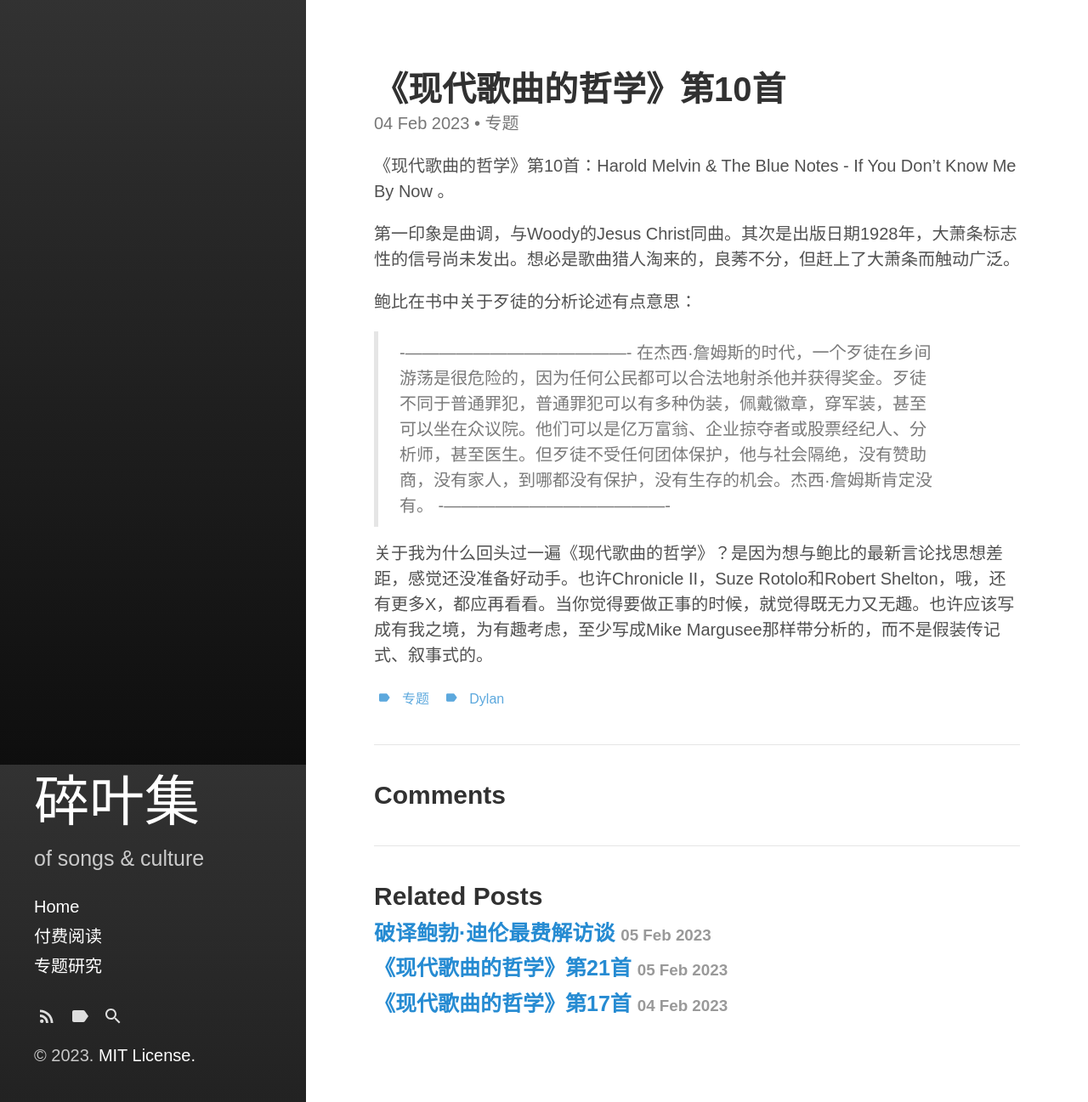
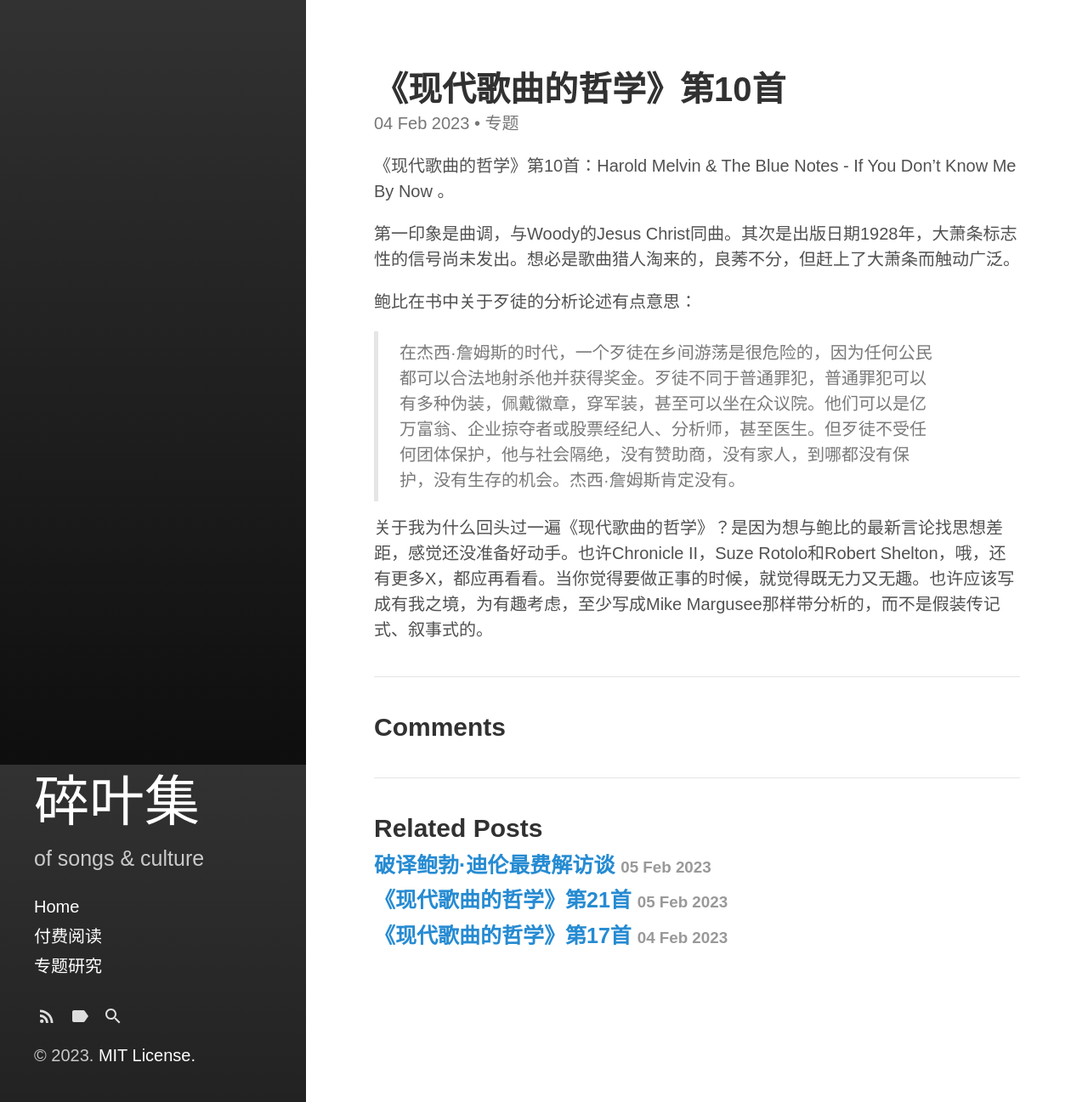
Before and after one commit to ukuz/ukuz.github.io, a Jekyll site: the page built from _posts/2023-02-04-philosophy-of-modern-song-10.md, in a window 1280 px wide and 1297 px high. Shown: the whole window at 85% size. Built offline with Jekyll 4.4.1, drawn with Linux system fonts in a browser that asks for light colours.

Commit message:
Update 2023-02-04-philosophy-of-modern-song-10.md

```diff
--- a/_posts/2023-02-04-philosophy-of-modern-song-10.md
+++ b/_posts/2023-02-04-philosophy-of-modern-song-10.md
@@ -3,20 +3,15 @@ layout: post
 title: 《现代歌曲的哲学》第10首
 categories:
   - 专题
-tags:
-  - 专题
-  - Dylan
 excerpt_separator:  <!--more-->
 ---
-
-《现代歌曲的哲学》第10首：Harold Melvin & The Blue Notes - If You Don't Know Me By Now 。<!--more-->
+<!--more-->
+《现代歌曲的哲学》第10首：Harold Melvin & The Blue Notes - If You Don't Know Me By Now 。
 
 第一印象是曲调，与Woody的Jesus Christ同曲。其次是出版日期1928年，大萧条标志性的信号尚未发出。想必是歌曲猎人淘来的，良莠不分，但赶上了大萧条而触动广泛。
 
 鲍比在书中关于歹徒的分析论述有点意思：
 
-> \-----------------------------------------
 > 在杰西·詹姆斯的时代，一个歹徒在乡间游荡是很危险的，因为任何公民都可以合法地射杀他并获得奖金。歹徒不同于普通罪犯，普通罪犯可以有多种伪装，佩戴徽章，穿军装，甚至可以坐在众议院。他们可以是亿万富翁、企业掠夺者或股票经纪人、分析师，甚至医生。但歹徒不受任何团体保护，他与社会隔绝，没有赞助商，没有家人，到哪都没有保护，没有生存的机会。杰西·詹姆斯肯定没有。
-> \-----------------------------------------
 
 关于我为什么回头过一遍《现代歌曲的哲学》？是因为想与鲍比的最新言论找思想差距，感觉还没准备好动手。也许Chronicle II，Suze Rotolo和Robert Shelton，哦，还有更多X，都应再看看。当你觉得要做正事的时候，就觉得既无力又无趣。也许应该写成有我之境，为有趣考虑，至少写成Mike Margusee那样带分析的，而不是假装传记式、叙事式的。
```
